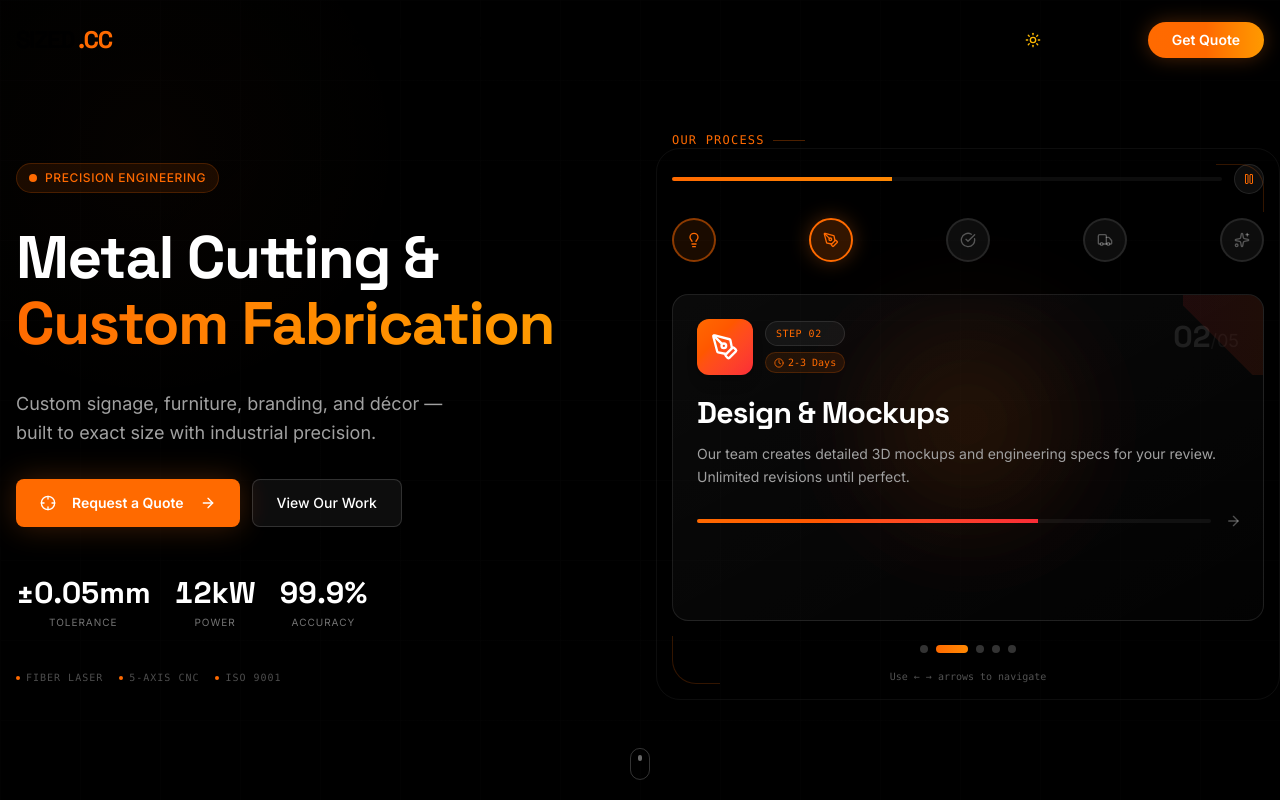
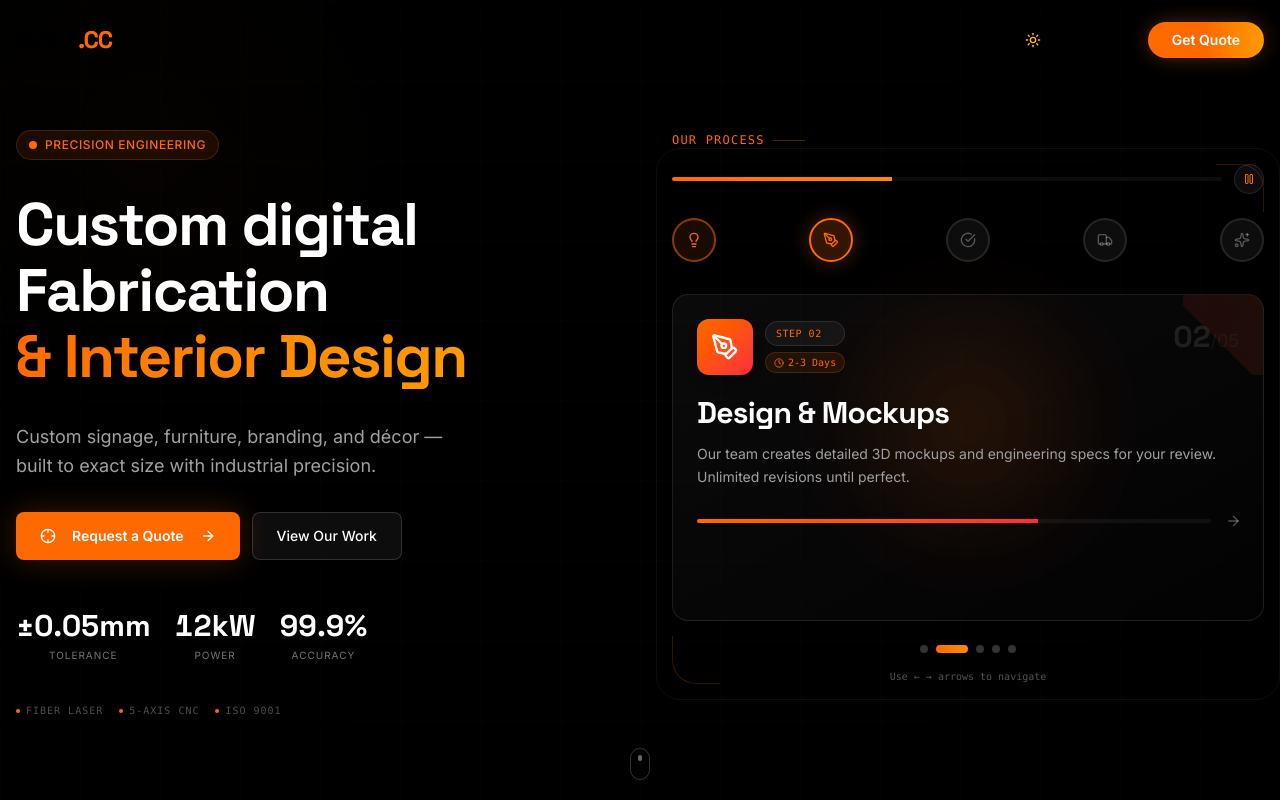
Before and after one commit to nsanzumuhire/Sized-CC, a Next.js app: page / in a window 1280 px wide. Shown: the top 800 px of the page. Built offline with nearby package versions, Linux system fonts and the light colour scheme.

Commit message:
feat: add root layout with comprehensive SEO and theme providers, and introduce new interactive HeroV2 section.

```diff
--- a/app/layout.tsx
+++ b/app/layout.tsx
@@ -22,9 +22,9 @@ const baseUrl = "https://sized.cc";
 
 export const metadata: Metadata = {
   metadataBase: new URL(baseUrl),
-  title: "SIZED.CC | Precision Metal Cutting & Custom Fabrication",
+  title: "SIZED.CC | Custom Digital Fabrications & Interior Design",
   description:
-    "Custom signage, furniture, branding, and décor — built to exact size. Industrial craftsmanship for high-performance needs.",
+    "Custom digital fabrications and interior design — signage, furniture, branding, and décor built to exact size with industrial precision.",
   keywords: [
     "metal cutting",
     "custom fabrication",
@@ -42,9 +42,9 @@ export const metadata: Metadata = {
     canonical: baseUrl,
   },
   openGraph: {
-    title: "SIZED.CC | Precision Metal Cutting & Custom Fabrication",
+    title: "SIZED.CC | Custom Digital Fabrications & Interior Design",
     description:
-      "Custom signage, furniture, branding, and décor — built to exact size. Industrial craftsmanship for high-performance needs.",
+      "Custom digital fabrications and interior design — signage, furniture, branding, and décor built to exact size with industrial precision.",
     url: baseUrl,
     siteName: "SIZED.CC",
     images: [
@@ -60,9 +60,9 @@ export const metadata: Metadata = {
   },
   twitter: {
     card: "summary_large_image",
-    title: "SIZED.CC | Precision Metal Cutting & Custom Fabrication",
+    title: "SIZED.CC | Custom Digital Fabrications & Interior Design",
     description:
-      "Custom signage, furniture, branding, and décor — built to exact size.",
+      "Custom digital fabrications and interior design — built to exact size.",
     site: "@sizedcc",
     images: ["/og-image.png"],
   },
@@ -119,7 +119,7 @@ const jsonLd = {
       url: baseUrl,
       name: "SIZED.CC",
       description:
-        "Precision Metal Cutting & Custom Fabrication for signage, furniture, branding, and décor.",
+        "Custom Digital Fabrications & Interior Design for signage, furniture, branding, and décor.",
       publisher: {
         "@id": `${baseUrl}/#organization`,
       },
@@ -138,7 +138,7 @@ const jsonLd = {
       name: "SIZED.CC",
       image: `${baseUrl}/og-image.png`,
       description:
-        "Precision Metal Cutting & Custom Fabrication for signage, furniture, branding, and décor.",
+        "Custom Digital Fabrications & Interior Design for signage, furniture, branding, and décor.",
       address: {
         "@type": "PostalAddress",
         streetAddress: "Industrial District, Sector 7",
--- a/components/sections/hero-v2.tsx
+++ b/components/sections/hero-v2.tsx
@@ -16,7 +16,7 @@ const stats = [
 ];
 
 export function HeroV2() {
-  const containerRef = useRef<HTMLDivElement>(null);
+  const containerRef = useRef < HTMLDivElement > (null);
   const { openModal } = useQuoteModal();
   const { scrollYProgress } = useScroll({
     target: containerRef,
@@ -89,10 +89,10 @@ export function HeroV2() {
               transition={{ duration: 0.6, delay: 0.1 }}
             >
               <h1 className="text-4xl sm:text-5xl lg:text-6xl font-heading font-bold tracking-tight leading-[1.1]">
-                <span className="text-white">Metal Cutting &</span>
+                <span className="text-white">Custom digital Fabrication</span>
                 <br />
                 <span className="text-transparent bg-clip-text bg-gradient-to-r from-primary via-orange-400 to-amber-500">
-                  Custom Fabrication
+                  & Interior Design
                 </span>
               </h1>
             </motion.div>
```
